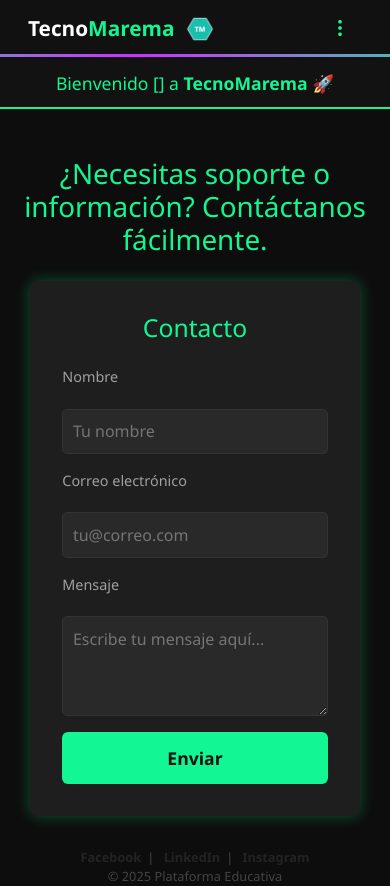
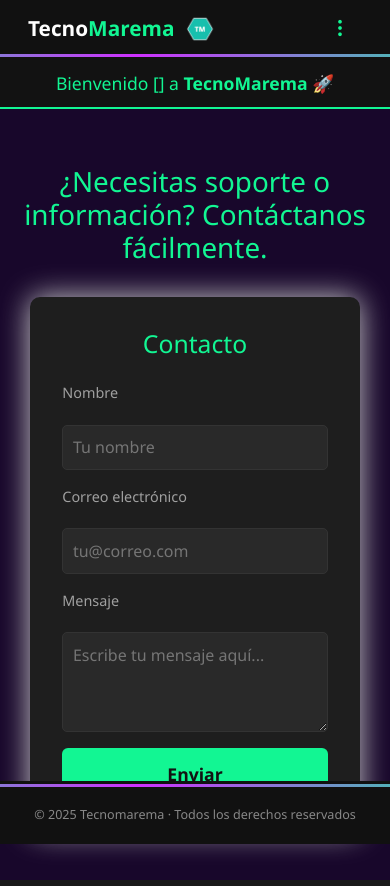
Before and after one commit to emanuelcabral/tecnomarema-app, a Django app: template plataforma/templates/educativa/contacto.html in a window 390 px wide. Run offline with Django 5.2, Linux system fonts and the light colour scheme; the template is opened without the code that fills it: most values are stand-ins (such as "Sample title", 1, 10 or a date in 2020); parts of the project's set-up code (start-up, migrations or seed data) failed here and were passed over.

Commit message:
se adapta todas las secciones 100% responsivas, solo quedan las del rol admin y las no enlazadas

```diff
--- a/plataforma/templates/educativa/contacto.html
+++ b/plataforma/templates/educativa/contacto.html
@@ -15,6 +15,9 @@
         body {
             font-family: 'Segoe UI', Tahoma, Geneva, Verdana, sans-serif;
             background: #0d0d0d;
+            background-image: url("{% static 'img/fondo3.svg' %}");
+            background-size: cover;
+            background-position: center;
             color: #e0e0e0;
         }
 
@@ -150,12 +153,14 @@
 
         /* navbar fin */
 
+        .contenedor-general{
+            filter: drop-shadow(0 0 15px #ccc);
+        }
 
         main {
             background: #1e1e1e;
             padding: 2rem;
-            border-radius: 8px;
-            box-shadow: 0 0 15px rgba(18, 246, 147, 0.3);
+            border-radius:  10px 0 0 10px;
             max-width: 400px;
             width: 90%;
         }
@@ -220,26 +225,15 @@
             background: #0dbf6e;
         }
 
-        footer {
-            margin-top: 2rem;
-            font-size: 0.8rem;
-            color: #444;
-            text-align: center;
+        aside{
+            width: 450px;
+            height: auto;
+            background-color: #111;
+            background-image: url("{% static 'img/login1.jpg' %}");
+            background-size: cover;
+            background-position: center;
+            border-radius: 0 10px 10px 0;
         }
-
-        footer a {
-            color: #444;
-            margin: 0 6px;
-            text-decoration: none;
-            font-weight: 600;
-            opacity: 0.4;
-            transition: opacity 0.3s ease;
-        }
-
-        footer a:hover {
-            opacity: 0.7;
-        }
-
 
         /* estilos para el modal inicia */
 
@@ -280,6 +274,16 @@
         }
 
         /* estilos para el modal fin */
+
+        @media only screen and (max-width:600px) {
+            aside{
+                display: none;
+            }
+            main{
+                border-radius: 10px;
+            }
+        }
+
     </style>
 </head>
 
@@ -329,8 +333,8 @@
     <div class="barra-bienvenida">
         Bienvenido {{ nombre_usuario }} a <strong>TecnoMarema 🚀</strong>
     </div>
-    <h1 class="mt-5">¿Necesitas soporte o información? Contáctanos fácilmente.</h1>
-    <div class="container d-flex justify-content-center">
+    <h1 class="mt-5 p-2">¿Necesitas soporte o información? Contáctanos fácilmente.</h1>
+    <div class="container d-flex justify-content-center  contenedor-general mb-5" style="margin-bottom: 50px;">
 
         <main>
             <h2>Contacto</h2>
@@ -349,20 +353,20 @@
                 <button type="submit">Enviar</button>
             </form>
         </main>
+        <aside>
+        </aside>
 
 
     </div>
-    <footer>
-        <div>
-            <a href="#" aria-label="Facebook" title="Facebook">Facebook</a>|
-            <a href="#" aria-label="LinkedIn" title="LinkedIn">LinkedIn</a>|
-            <a href="#" aria-label="Instagram" title="Instagram">Instagram</a>
-        </div>
-        <div>© 2025 Plataforma Educativa</div>
-    </footer>
 
-
-
+    <!-- footer inicia -->
+  <footer class="mt-5 position-absolute bottom-0 w-100" style="background-color: #111; color: #888; text-align: center; font-size: 0.9rem; padding: 1.2rem 0; position: relative; border-top: 3px solid transparent;">
+    <div style="position: absolute; top: 0; left: 0; height: 3px; width: 100%; background: linear-gradient(90deg, #12f693, #cf30ff, #12f693); background-size: 200% auto; animation: neonGlow 4s linear infinite;"></div>
+    <div class="container">
+      <small>© {% now "Y" %} Tecnomarema · Todos los derechos reservados</small>
+    </div>
+  </footer>
+    <!-- footer fin -->
 
     <!-- Modal -->
     <div class="modal fade" id="contactModal" tabindex="-1" aria-labelledby="contactModalLabel" aria-hidden="true">
@@ -414,6 +418,7 @@
     </script>
 
 
+
 </body>
 
 </html>
```
Also changed, not shown: plataforma/templates/educativa/cursos.html (+15 -4 lines), plataforma/templates/educativa/faq.html (+10 -1 lines), plataforma/templates/educativa/home.html (+36 -6 lines), plataforma/templates/educativa/login.html (+48 -1 lines), plataforma/templates/educativa/mis_cursos.html (+43 -14 lines), plataforma/templates/educativa/perfil_alumno.html (+9 -47 lines), plataforma/templates/educativa/redes.html (+9 -2 lines), plataforma/templates/educativa/saldo.html (+9 -0 lines).
